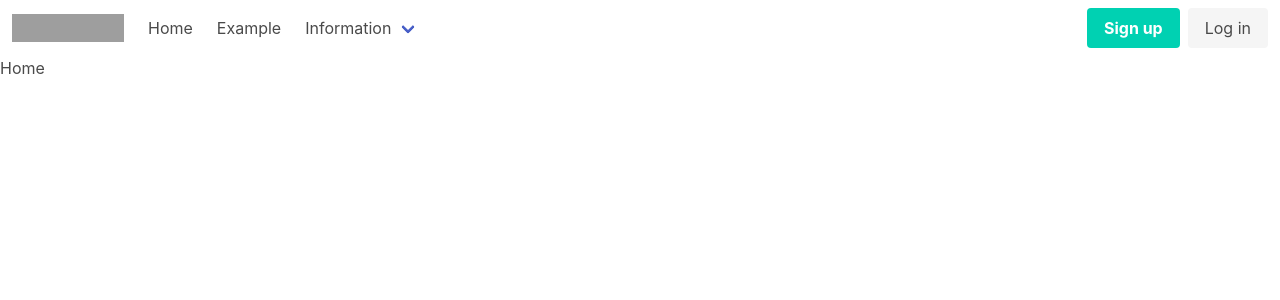
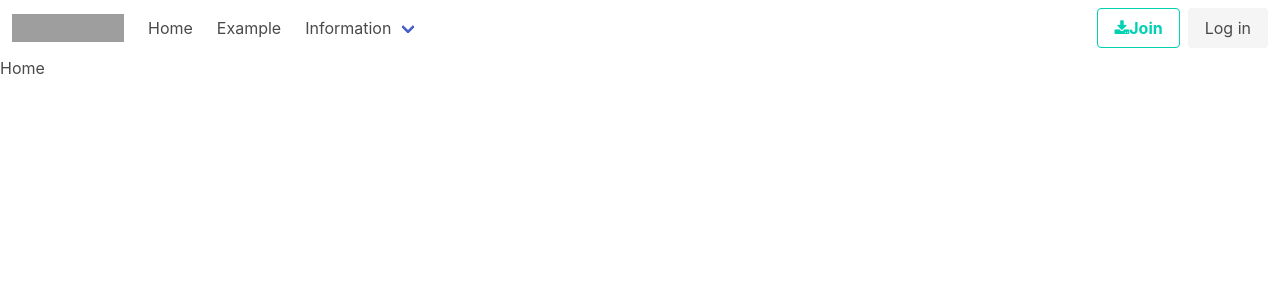
Before and after one commit to pale-cinder/vue-examples, a Vue app in the folder compare-vue/: page / in a window 1280 px wide. Shown: the top 300 px of the page. Built offline with nearby package versions, Linux system fonts and the light colour scheme; grey boxes are pictures that could not be loaded.

Commit message:
button update

```diff
--- a/compare-vue/src/App.vue
+++ b/compare-vue/src/App.vue
@@ -50,8 +50,9 @@
     <div class="navbar-end">
       <div class="navbar-item">
         <div class="buttons">
-          <a class="button is-primary">
-            <strong>Sign up</strong>
+          <a class="button is-primary is-outlined">
+            <i class="fa fa-download"></i>
+            <strong>Join</strong>
           </a>
           <a class="button is-light">
             Log in
```
